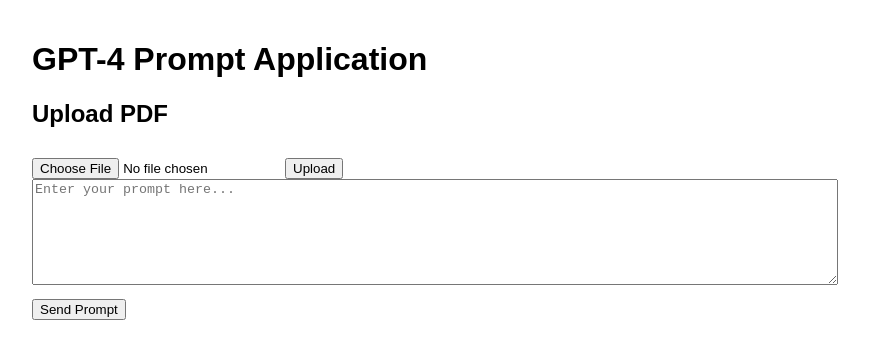
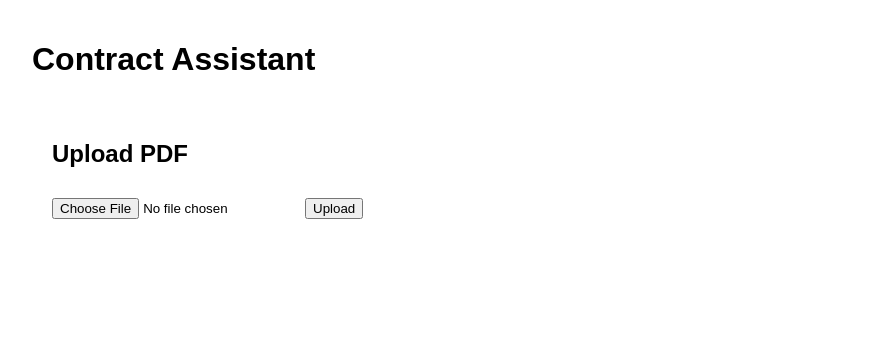
Before and after one commit to tclowers/contractbot-frontend, an Angular app: page / in a window 1280 px wide. Shown: the top 358 px of the page, without its empty margins (208-1077 px from the left). Built offline with nearby package versions, Linux system fonts and the light colour scheme.

Commit message:
basic components shaping up

```diff
--- a/src/app/app.component.html
+++ b/src/app/app.component.html
@@ -1,2 +1,2 @@
-<h1>GPT-4 Prompt Application</h1>
+<h1>Contract Assistant</h1>
 <app-gpt-prompt></app-gpt-prompt>
--- a/src/app/gpt-prompt/gpt-prompt.component.css
+++ b/src/app/gpt-prompt/gpt-prompt.component.css
@@ -1,3 +1,37 @@
-div.response-content {
+.container {
+  width: 100%;
+  max-width: 1200px;
+  margin: 0 auto;
+  padding: 20px;
+}
+
+.row {
+  display: flex;
+  flex-wrap: wrap;
+  margin: -10px;
+}
+
+.col {
+  flex: 1;
+  padding: 10px;
+  min-width: 300px;
+}
+
+textarea {
+  width: 100%;
+  height: 150px;
+  margin-bottom: 10px;
+}
+
+button {
+  margin-bottom: 10px;
+}
+
+.response-content {
   white-space: pre-wrap;
 }
+
+a {
+  display: block;
+  margin-top: 10px;
+}
--- a/src/app/gpt-prompt/gpt-prompt.component.html
+++ b/src/app/gpt-prompt/gpt-prompt.component.html
@@ -1,20 +1,28 @@
-<div>
+<div class="container">
+  <div class="row">
+    <div class="col">
+      <div *ngIf="!blobStorageLocation">
         <h2>Upload PDF</h2>
         <input type="file" (change)="onFileSelected($event)" accept=".pdf">
         <button (click)="uploadFile()">Upload</button>
       </div>
-
       <div *ngIf="uploadResponse">
-  <h3>Upload Response:</h3>
-  <div>{{ uploadResponse }}</div>
+        <h3>Contract:</h3>
+        <textarea readonly>{{ uploadResponse }}</textarea>
+        <a *ngIf="blobStorageLocation" [href]="blobStorageLocation" target="_blank">Download Updated File</a>
       </div>
-
-<textarea [(ngModel)]="prompt" placeholder="Enter your prompt here..."></textarea>
+    </div>
+    <div class="col">
+      <div *ngIf="blobStorageLocation">
+        <h3>Dialog:</h3>
+        <textarea [(ngModel)]="prompt" placeholder="Prompt LLM"></textarea>
         <button (click)="sendPrompt()">Send Prompt</button>
-
         <div *ngIf="loading">Loading...</div>
-
         <div *ngIf="response">
-    <h2>Response:</h2>
+          <h3>Response:</h3>
           <pre [innerHTML]="response"></pre>
         </div>
+      </div>
+    </div>
+  </div>
+</div>
--- a/src/app/gpt-prompt/gpt-prompt.component.ts
+++ b/src/app/gpt-prompt/gpt-prompt.component.ts
@@ -10,6 +10,7 @@
 
 interface UploadResponse {
   text: string;
+  blobStorageLocation: string;
 }
 
 // const serverUrl = 'https://contractbot-api.azurewebsites.net';
@@ -28,6 +29,7 @@
   loading = false;
   uploadResponse: string = '';
   selectedFile: File | null = null;
+  blobStorageLocation: string | null = null;
 
   constructor(private http: HttpClient) {}
 
@@ -70,9 +72,11 @@
       .subscribe({
         next: (response) => {
           this.uploadResponse = response.text;
+          this.blobStorageLocation = response.blobStorageLocation;
         },
         error: (error) => {
           this.uploadResponse = 'An error occurred during file upload: ' + error.message;
+          this.blobStorageLocation = null;
         }
       });
   }
```
Lines whose indentation alone changed are shown as unchanged.
